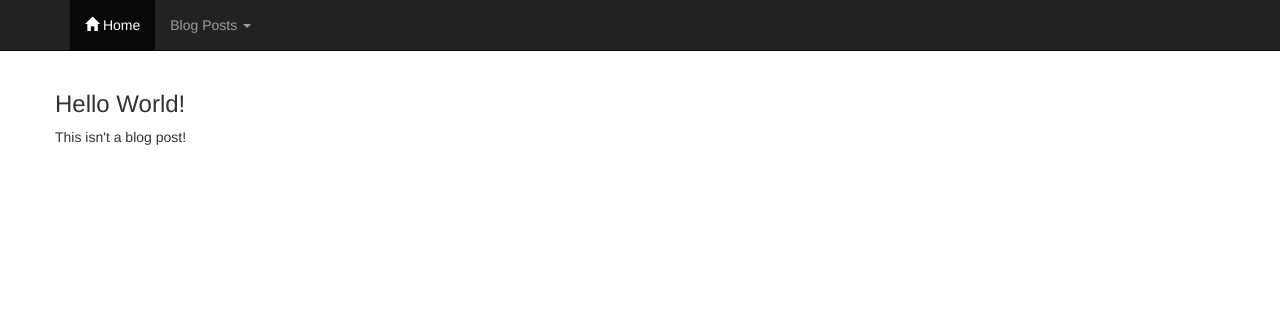
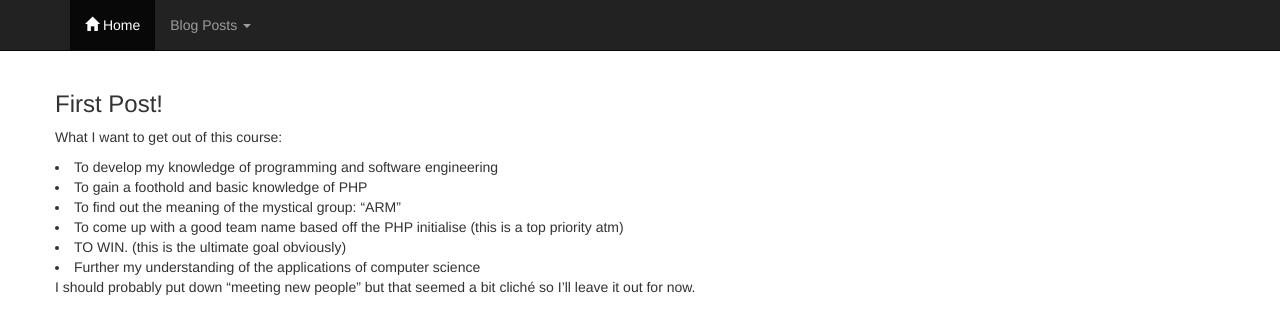
Before and after one commit to CodeGuild-co/ramsay, a PHP site: template web/views/posts/First_Post.twig in a window 1280 px wide. Shown: the top 334 px of the page. Run offline with PHP 8.4, Linux system fonts and the light colour scheme; the template is opened without the code that fills it, so the values that code supplies are empty; some libraries are stand-ins or nearby versions.

Commit message:
Update First_Post.twig

```diff
--- a/web/views/posts/First_Post.twig
+++ b/web/views/posts/First_Post.twig
@@ -3,8 +3,16 @@
 {% block content %}
 <div class="container">
     <div class="row">
-        <h3>Hello World!</h3>
-        <p>This isn't a blog post!</p>
+        <h3>First Post!</h3>
+        <p>What I want to get out of this course:</P>
+        <li>To develop my knowledge of programming and software engineering</li>
+        <li>To gain a foothold and basic knowledge of PHP</li>
+        <li>To find out the meaning of the mystical group: “ARM”</li>
+        <li>To come up with a good team name based off the PHP initialise (this is a top priority atm)</li>
+        <li>TO WIN. (this is the ultimate goal obviously)</li>
+        <li>Further my understanding of the applications of computer science</li>
+<p>I should probably put down “meeting new people” but that seemed a bit cliché so I’ll leave it out for now.</p>
+
     </div>
   </div>
 </div>
```
